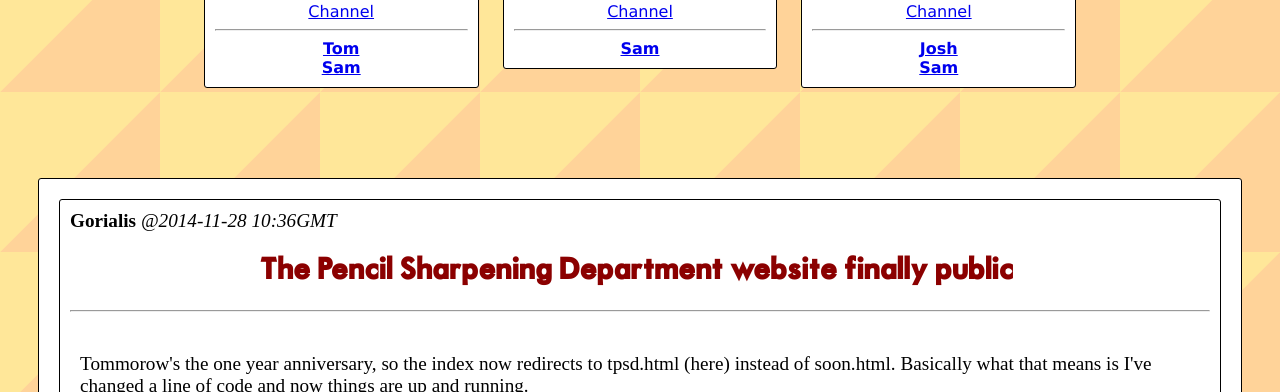
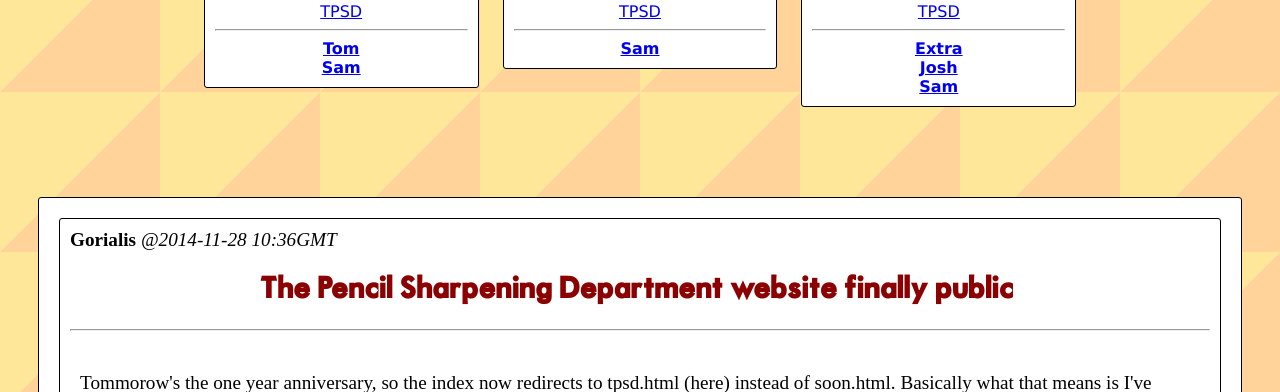
Before and after one commit to TPSD/tpsd.github.io, a plain HTML site: page tpsd.html in a window 1280 px wide. Shown: the part 708-1100 px from the top of the page. Drawn offline with Linux system fonts and the light colour scheme.

Commit message:
Extra channel & cleanup

```diff
--- a/tpsd.html
+++ b/tpsd.html
@@ -97,16 +97,17 @@ h2.MotorOil {
 <!-- <div class="Menu">[ <a href="https://www.youtube.com/channel/UCh5mhlVIXjALQFDxKhwygiw/">Main Channel</a> ] <wbr/> [ <a href="https://www.youtube.com/channel/UCU6yG8YZk5-F11d5D6kNQuA">Josh's Channel</a> ] <wbr/> [ <a href="https://www.youtube.com/user/DukeOfNerds">Sam's Channel</a> ] <wbr/> [ <a href="http://thepencilsharpeningdepartment.tumblr.com">Main Tumblr</a> ] <wbr/> [ <a href="https://twitter.com/pencilsharpenin">Main Twitter</a> ] | [ <a href="http://gorialis.tumblr.com">Tom's Tumblr</a> ] <wbr/> [ <a href="http://aerisious.tumblr.com">Sam's Tumblr</a> ] <wbr/> [ <a href="http://thelordofderps.tumblr.com">Matty's Tumblr</a> ]</div> -->
 <center><div id="container">
 	<div id="tumblrbar"><center><a href="http://thepencilsharpeningdepartment.tumblr.com/"><img src="tumblr_200.png" width="100" height="100"/></a><hr/>
-	<a href="http://thepencilsharpeningdepartment.tumblr.com/">Channel</a><hr/>
+	<a href="http://thepencilsharpeningdepartment.tumblr.com/">TPSD</a><hr/>
 	<b><a href="http://gorialis.tumblr.com/">Tom</a></b><br/>
 	<b><a href="http://aerisious.tumblr.com/">Sam</a></b><br/>
 	</center></div>
 	<div id="twitterbar"><center><a href="https://twitter.com/pencilsharpenin"><img src="twitter_200.png" width="100" height="100"/></a><hr/>
-	<a href="https://twitter.com/pencilsharpenin">Channel</a><hr/>
+	<a href="https://twitter.com/pencilsharpenin">TPSD</a><hr/>
 	<b><a href="https://twitter.com/recordscrape">Sam</a></b><br/>
 	</center></div>
 	<div id="youtubebar"><center><a href="https://www.youtube.com/channel/UCh5mhlVIXjALQFDxKhwygiw/"><img src="youtube_200.png" width="100" height="100"/></a><hr/>
-	<a href="https://www.youtube.com/channel/UCh5mhlVIXjALQFDxKhwygiw/">Channel</a><hr/>
+	<a href="https://www.youtube.com/channel/UCh5mhlVIXjALQFDxKhwygiw/">TPSD</a><hr/>
+	<b><a href="https://www.youtube.com/channel/UCz8NvAQK4WyGryLdW26tsaQ">Extra</a></b><br/>
 	<b><a href="https://www.youtube.com/channel/UCU6yG8YZk5-F11d5D6kNQuA">Josh</a></b><br/>
 	<b><a href="https://www.youtube.com/user/DukeOfNerds">Sam</a></b><br/>
 	</center></div>
```
